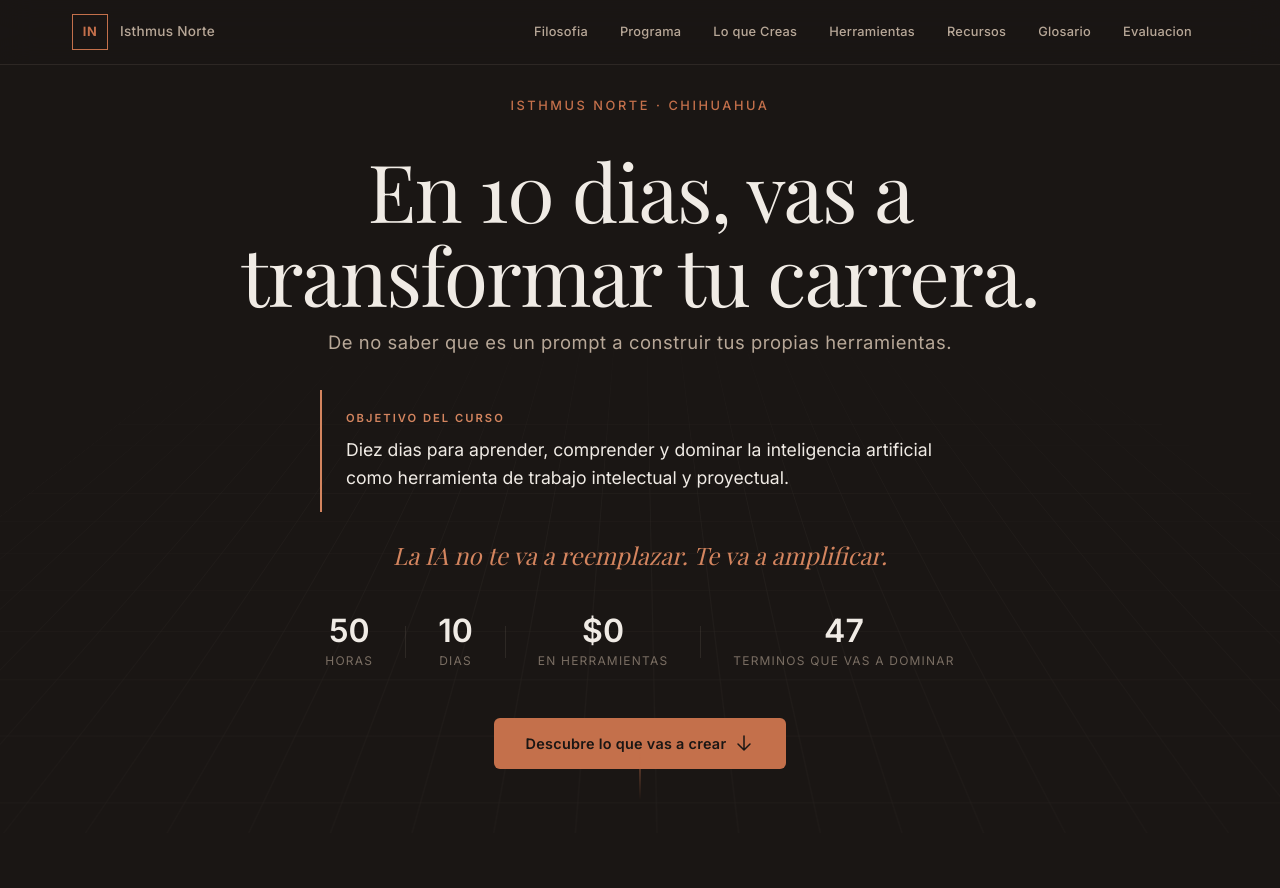
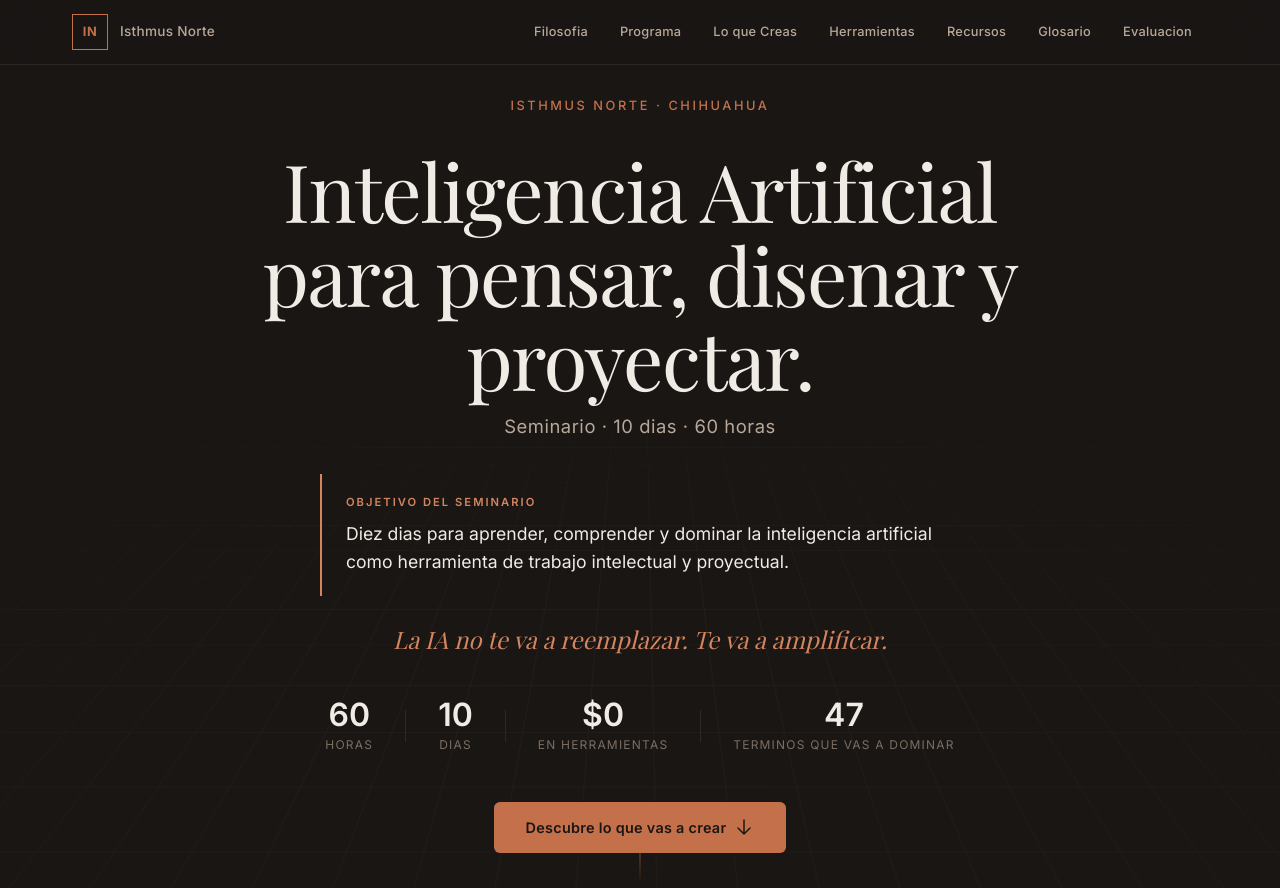
Before and after one commit to caamanoluismiguel/ia-para-arquitectos, a plain HTML site: page index.html in a window 1280 px wide. Shown: the top 888 px of the page. Drawn offline with nearby package versions, Linux system fonts and the light colour scheme; a web font is replaced by a local one.

Commit message:
Update hero copy: seminario, 60h, academic tone

```diff
--- a/index.html
+++ b/index.html
@@ -59,24 +59,23 @@
         <p class="hero-institution">Isthmus Norte &middot; Chihuahua</p>
         <h1 class="hero-title">
           <span class="hero-title-main"
-            >En 10 dias, vas a transformar tu carrera.</span
+            >Inteligencia Artificial para pensar, disenar y proyectar.</span
           >
           <span class="hero-title-sub"
-            >De no saber que es un prompt a construir tus propias
-            herramientas.</span
+            >Seminario &middot; 10 dias &middot; 60 horas</span
           >
         </h1>
         <p class="hero-objective">
-          <span class="hero-objective-label">Objetivo del curso</span>Diez dias
-          para aprender, comprender y dominar la inteligencia artificial como
-          herramienta de trabajo intelectual y proyectual.
+          <span class="hero-objective-label">Objetivo del seminario</span>Diez
+          dias para aprender, comprender y dominar la inteligencia artificial
+          como herramienta de trabajo intelectual y proyectual.
         </p>
         <p class="hero-tagline">
           La IA no te va a reemplazar. Te va a amplificar.
         </p>
         <div class="hero-stats">
           <div class="hero-stat">
-            <span class="hero-stat-number">50</span>
+            <span class="hero-stat-number">60</span>
             <span class="hero-stat-label">horas</span>
           </div>
           <div class="hero-stat-divider"></div>
@@ -2152,7 +2151,7 @@
             </div>
             <div class="footer-col">
               <h4>Formato</h4>
-              <p>10 dias &middot; 50 horas<br />8:00am &ndash; 1:00pm</p>
+              <p>10 dias &middot; 60 horas<br />8:00am &ndash; 1:00pm</p>
             </div>
             <div class="footer-col">
               <h4>Contacto</h4>
```
